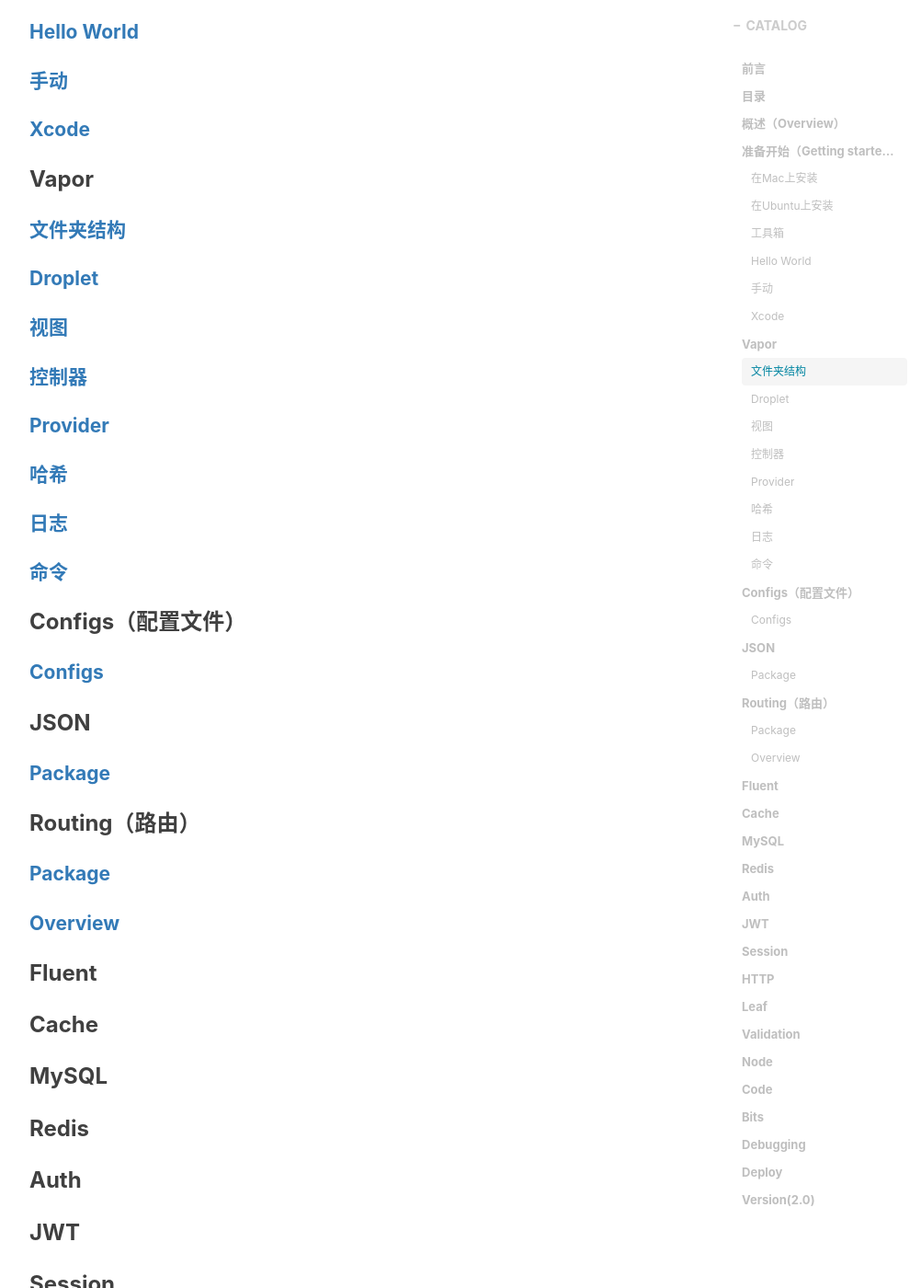
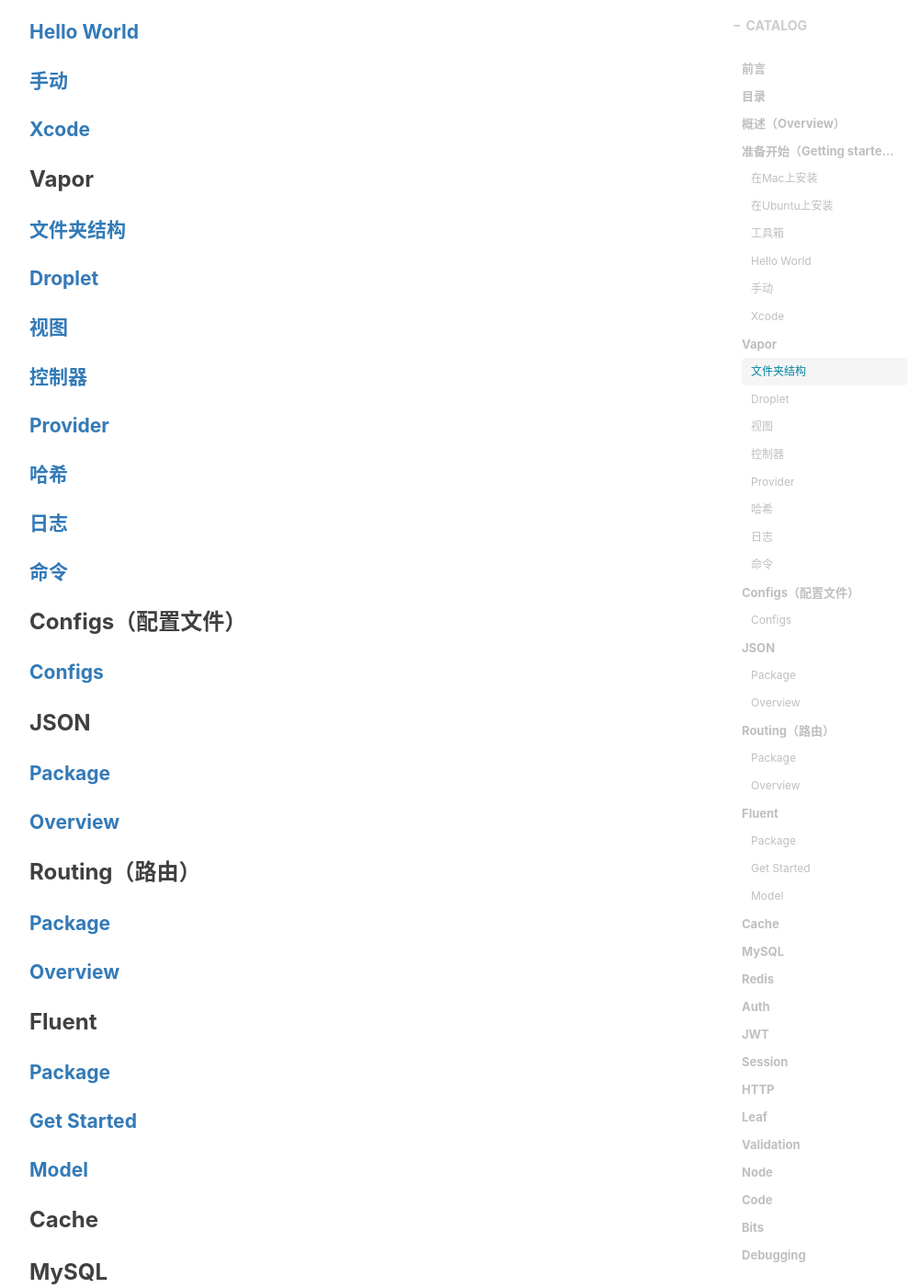
Before and after one commit to fandongtongxue/fandongtongxue.github.io, a Jekyll site: the page built from _posts/2017-08-01-iOS-SwiftVaporWeb.markdown, in a window 1280 px wide and 1400 px high, scrolled down 1054 px. Shown: the whole window at 92% size, without its empty margins (233-1235 px from the left). Built offline with Jekyll 4.4.1, drawn with Linux system fonts in a browser that asks for light colours; nearby versions of some CDN libraries; comment, search, counter and statistics services are not loaded.

Commit message:
修改目录

```diff
--- a/_posts/2017-08-01-iOS-SwiftVaporWeb.markdown
+++ b/_posts/2017-08-01-iOS-SwiftVaporWeb.markdown
@@ -38,10 +38,14 @@
 #### [Configs](http://blog.fandong.me/2017/08/07/iOS-SwiftVaporWeb07/)
 ### JSON
 #### [Package](http://www.jianshu.com/p/87a42c06df7d)
+#### [Overview](http://www.jianshu.com/p/95430b8e6026)
 ### Routing（路由）
 #### [Package](http://blog.fandong.me/2017/08/08/iOS-SwiftVaporWeb08/)
 #### [Overview](http://blog.fandong.me/2017/08/09/iOS-SwiftVaporWeb09/)
 ### Fluent
+#### [Package](http://www.jianshu.com/p/5a2f6965f73b)
+#### [Get Started](http://www.jianshu.com/p/f590e6449e47)
+#### [Model](http://www.jianshu.com/p/a919cd994f5b)
 ### Cache
 ### MySQL
 ### Redis
```
